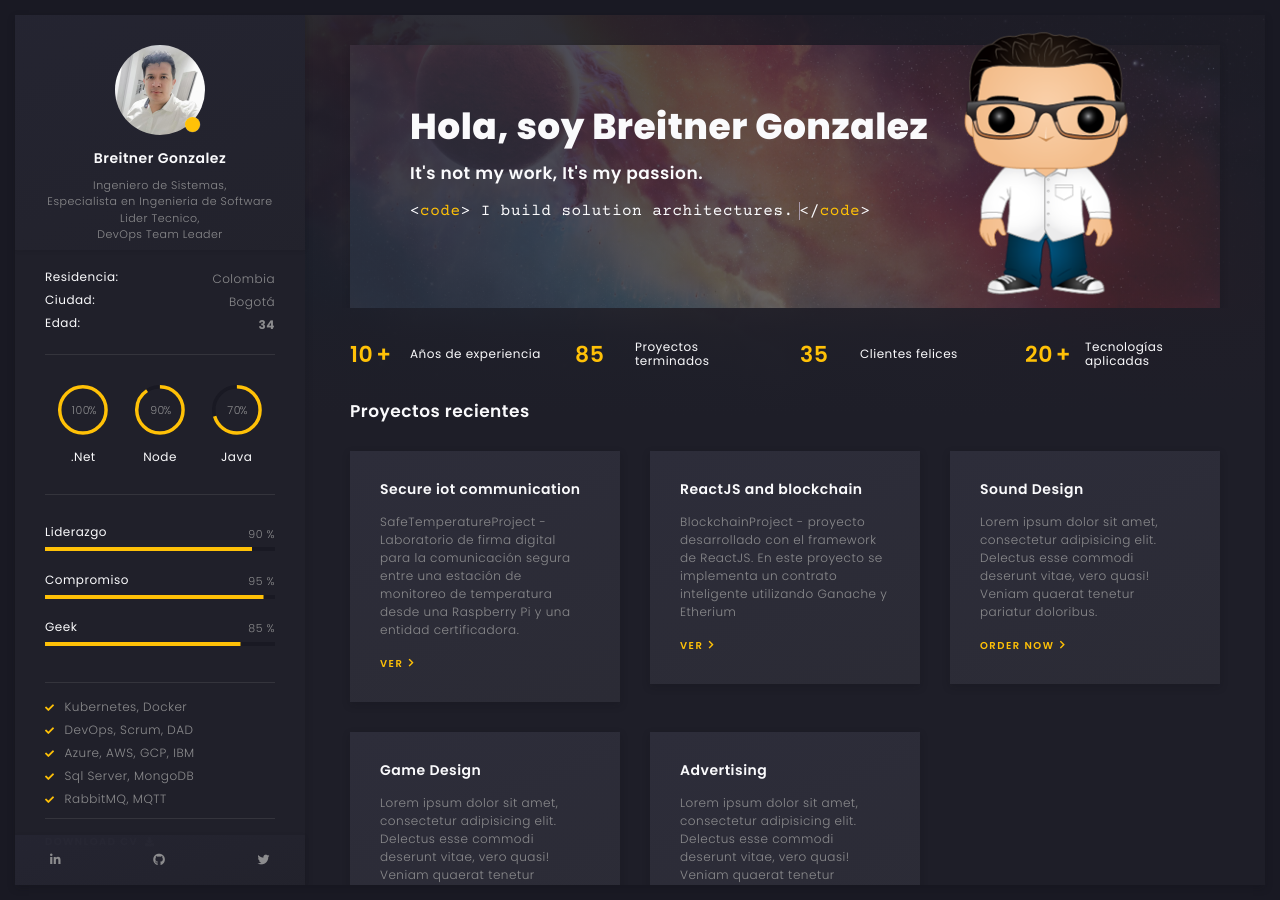
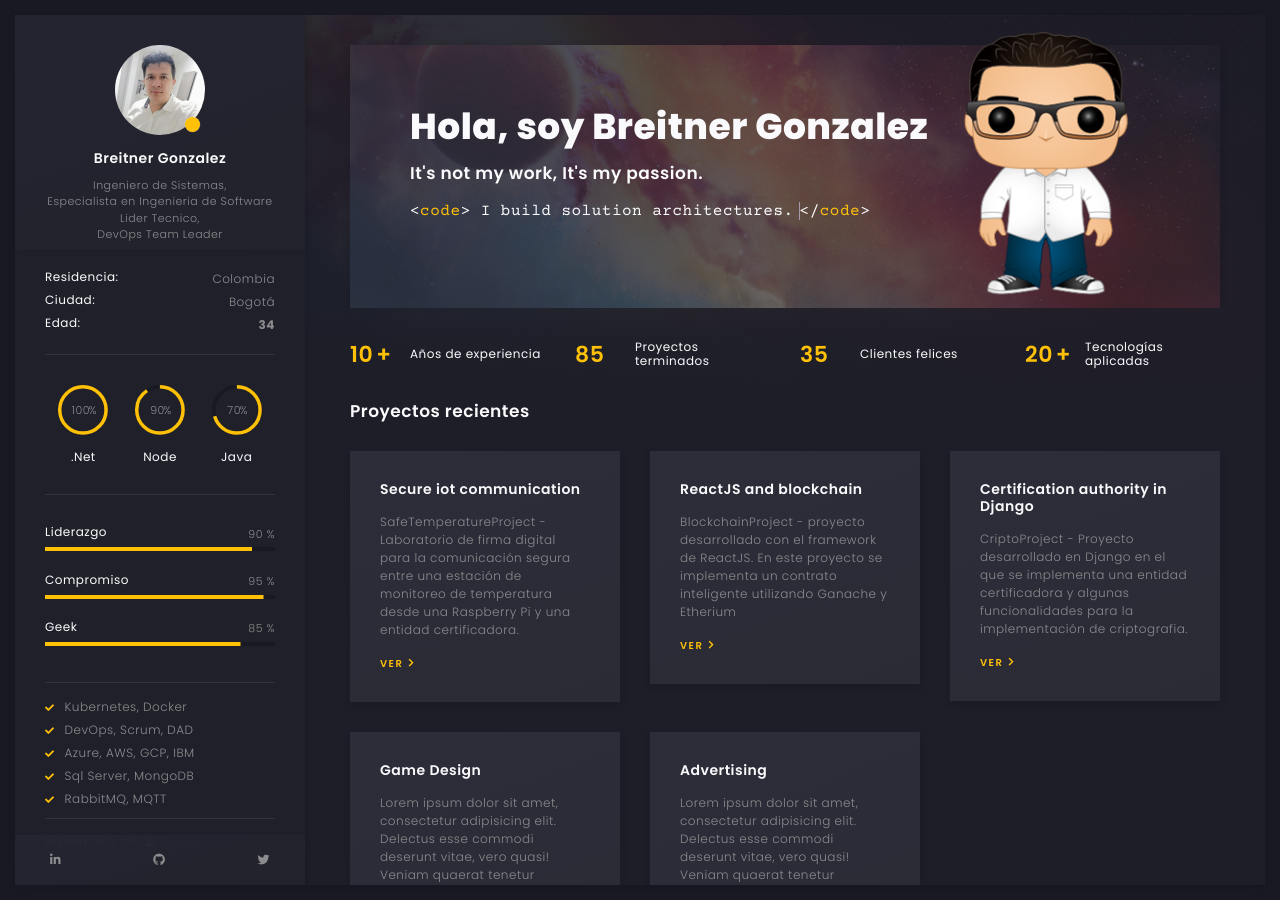
Before and after one commit to breinergonza/breinergonza.github.io, a Jekyll site: the page built from index.html, in a window 1280 px wide. Built offline with Jekyll 4.4.1, drawn with Linux system fonts in a browser that asks for light colours.

Commit message:
Certification authority in Django

```diff
--- a/_includes/features.html
+++ b/_includes/features.html
@@ -122,53 +122,35 @@
           <div class="art-buttons-frame"><a href="https://github.com/breinergonza/BlockchainProject" class="art-link art-color-link art-w-chevron" target="_blank">Ver</a></div>
         </div>
       </div>
+    </div>
+    <div class="col-lg-4 col-md-6">
+
+      <div class="art-a art-service-icon-box">
+        <div class="art-service-ib-content">
+
+          <h5 class="mb-15">Certification authority in Django</h5>
+
+          <div class="mb-15">CriptoProject - Proyecto desarrollado en Django en el que se implementa una entidad certificadora y algunas funcionalidades para la implementación de criptografia.</div>
+
+          <div class="art-buttons-frame"><a href="https://github.com/breinergonza/CriptoProject" class="art-link art-color-link art-w-chevron" target="_blank">Ver</a></div>
+        </div>
+      </div>
 
     </div>
-    <!-- col end -->
 
-    <!-- col -->
     <div class="col-lg-4 col-md-6">
 
-      <!-- service -->
       <div class="art-a art-service-icon-box">
-        <!-- service content -->
-        <div class="art-service-ib-content">
-
-          <h5 class="mb-15">Sound Design</h5>
-          <!-- text -->
-          <div class="mb-15">Lorem ipsum dolor sit amet, consectetur adipisicing elit. Delectus esse commodi deserunt vitae, vero quasi! Veniam quaerat tenetur pariatur doloribus.</div>
-          <!-- button -->
-          <div class="art-buttons-frame"><a href="#." class="art-link art-color-link art-w-chevron">Order now</a></div>
-        </div>
-        <!-- service content end -->
-      </div>
-      <!-- service end -->
-
-    </div>
-    <!-- col end -->
-
-    <!-- col -->
-    <div class="col-lg-4 col-md-6">
-
-      <!-- service -->
-      <div class="art-a art-service-icon-box">
-        <!-- service content -->
         <div class="art-service-ib-content">
 
           <h5 class="mb-15">Game Design</h5>
-          <!-- text -->
           <div class="mb-15">Lorem ipsum dolor sit amet, consectetur adipisicing elit. Delectus esse commodi deserunt vitae, vero quasi! Veniam quaerat tenetur pariatur doloribus.</div>
-          <!-- button -->
+
           <div class="art-buttons-frame"><a href="#." class="art-link art-color-link art-w-chevron">Order now</a></div>
         </div>
-        <!-- service content end -->
       </div>
-      <!-- service end -->
 
     </div>
-    <!-- col end -->
-
-    <!-- col -->
     <div class="col-lg-4 col-md-6">
 
       <!-- service -->
```
